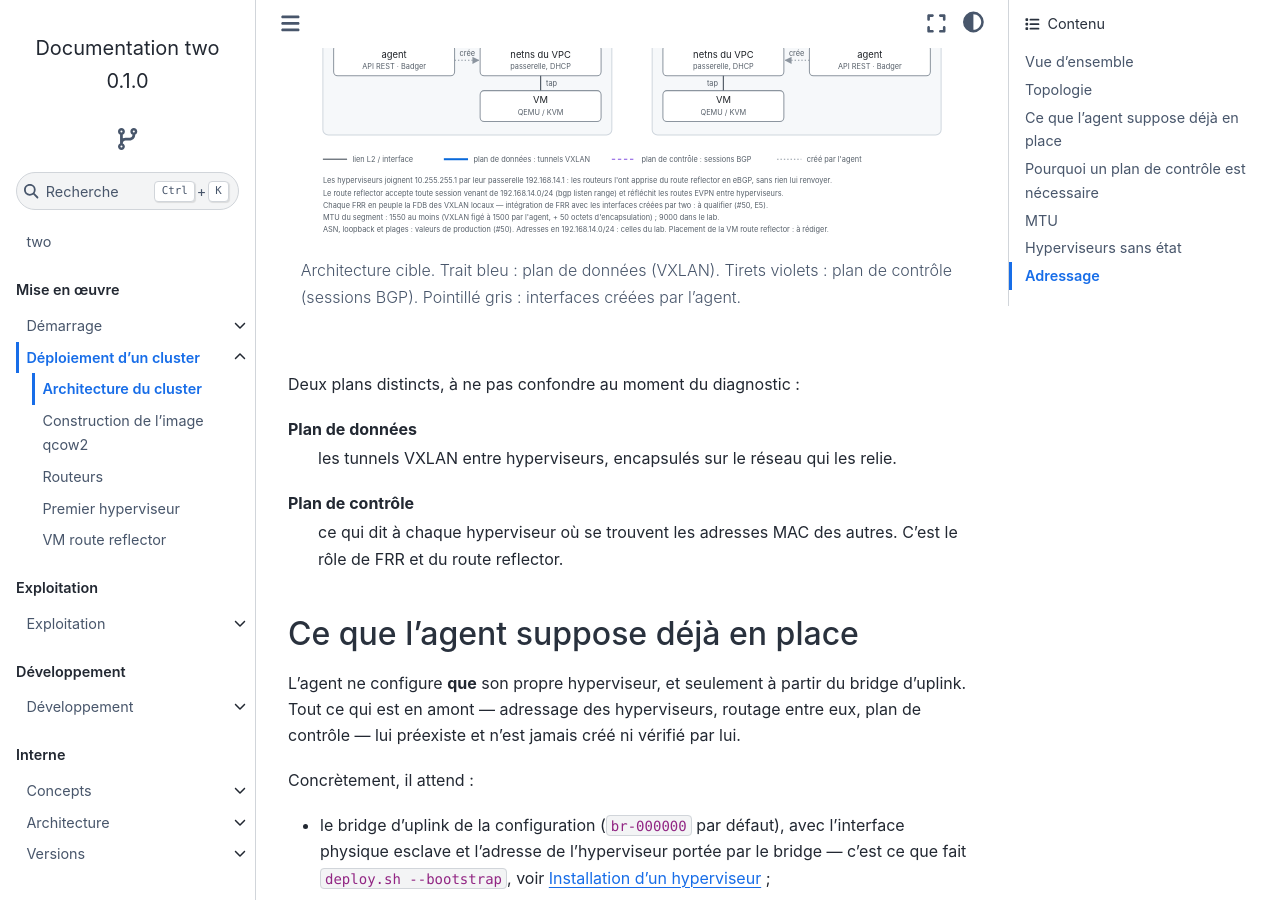
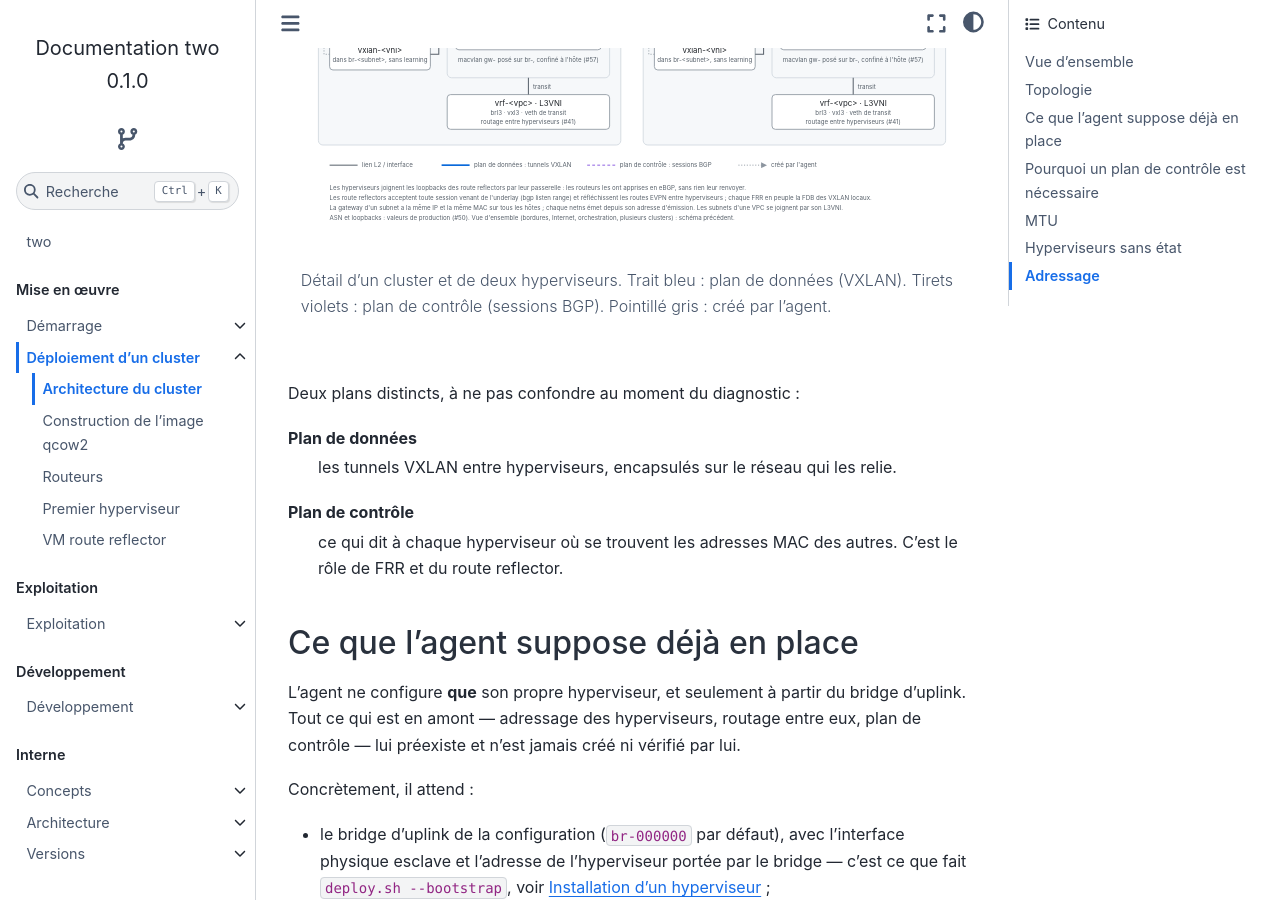
Before and after one commit to GnomeZworc/two-mirror, a Sphinx documentation site: the page built from docs/deploiement/architecture-cluster.rst, in a window 1280 px wide and 900 px high, scrolled down 1850 px. Built offline with Sphinx 7.4.7 and the Sphinx Book theme 1.1.4, drawn with Linux system fonts in a browser that asks for light colours.

Commit message:
f-70: doc: schéma du cluster rafraîchi (deux route reflectors, VRRP, gateway anycast, VRF L3VNI) #70
Signed-off-by: GnomeZworc <nicolas.boufidjeline@g3e.fr>

```diff
--- a/docs/deploiement/architecture-cluster.rst
+++ b/docs/deploiement/architecture-cluster.rst
@@ -55,22 +55,22 @@
 ---------
 
 .. figure:: /schemas/architecture-cluster.svg
-   :alt: Architecture du cluster : routeurs, route reflector, hyperviseurs, plans de données et de contrôle
+   :alt: Détail d'un cluster : routeurs, route reflectors, hyperviseurs, netns et VRF des VPC, plans de données et de contrôle
    :align: center
    :width: 100%
    :class: only-light
 
-   Architecture cible. Trait bleu : plan de données (VXLAN). Tirets violets : plan de contrôle
-   (sessions BGP). Pointillé gris : interfaces créées par l'agent.
+   Détail d'un cluster et de deux hyperviseurs. Trait bleu : plan de données (VXLAN). Tirets
+   violets : plan de contrôle (sessions BGP). Pointillé gris : créé par l'agent.
 
 .. figure:: /schemas/architecture-cluster-dark.svg
-   :alt: Architecture du cluster : routeurs, route reflector, hyperviseurs, plans de données et de contrôle
+   :alt: Détail d'un cluster : routeurs, route reflectors, hyperviseurs, netns et VRF des VPC, plans de données et de contrôle
    :align: center
    :width: 100%
    :class: only-dark
 
-   Architecture cible. Trait bleu : plan de données (VXLAN). Tirets violets : plan de contrôle
-   (sessions BGP). Pointillé gris : interfaces créées par l'agent.
+   Détail d'un cluster et de deux hyperviseurs. Trait bleu : plan de données (VXLAN). Tirets
+   violets : plan de contrôle (sessions BGP). Pointillé gris : créé par l'agent.
 
 Deux plans distincts, à ne pas confondre au moment du diagnostic :
 
```
Also changed, not shown: docs/schemas/architecture-cluster-dark.svg, docs/schemas/architecture-cluster.svg.
